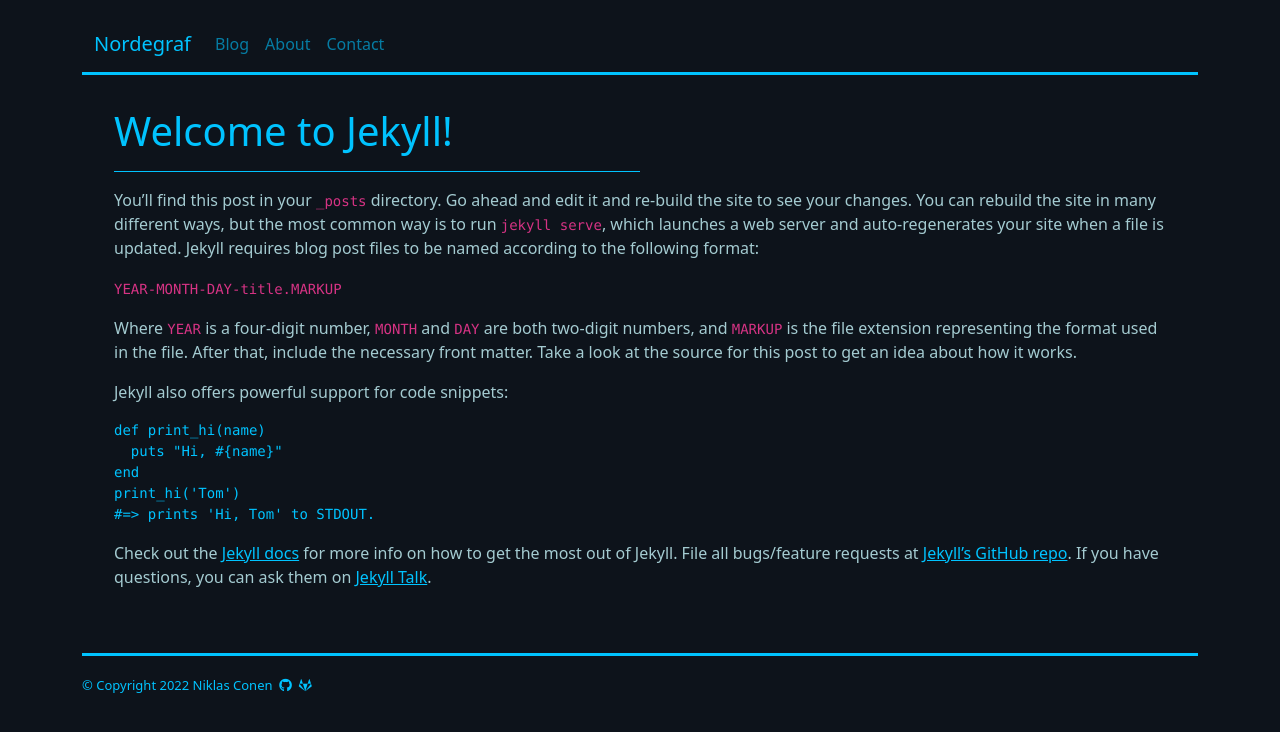
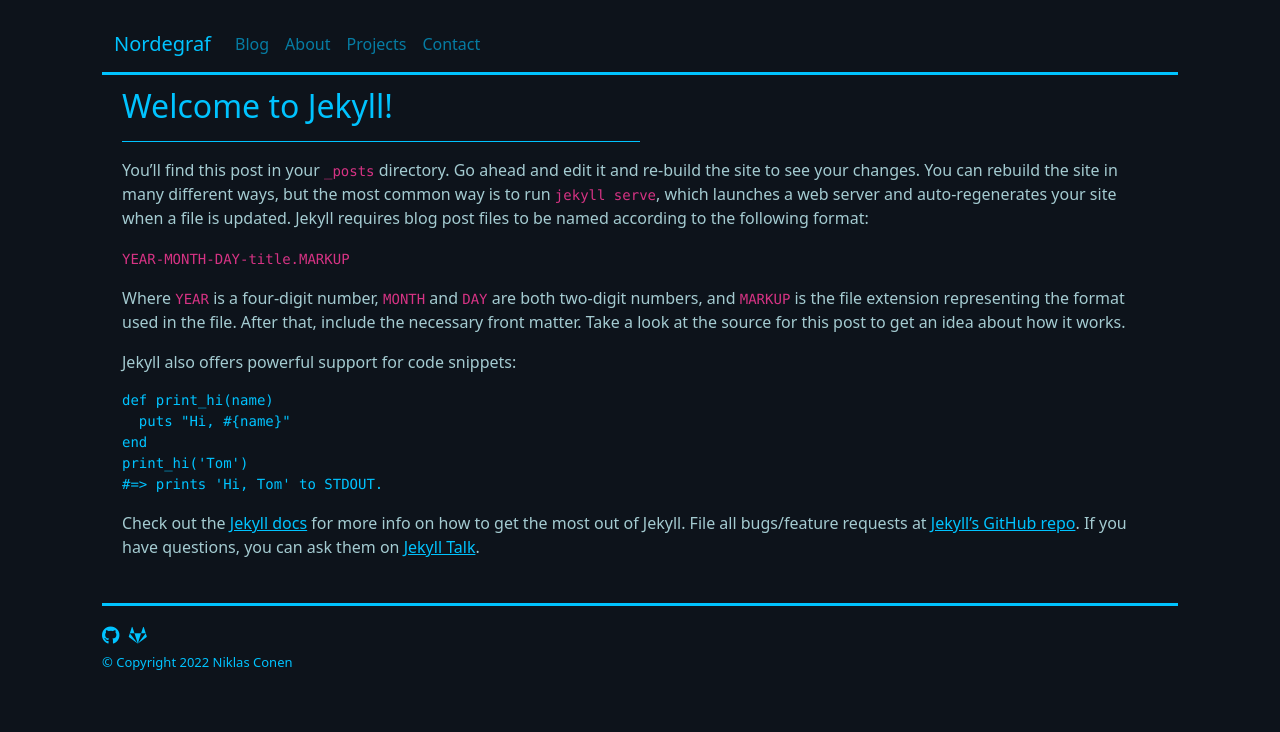
Before and after one commit to Nordegraf/nordegraf.github.io, a Jekyll site: the page built from _posts/2022-01-02-welcome-to-jekyll.markdown, in a window 1280 px wide. Shown: the top 732 px of the page. Built offline with Jekyll 4.4.1, drawn with Linux system fonts in a browser that asks for light colours.

Commit message:
layout adjustments, new project page

```diff
--- a/_data/navigation.yml
+++ b/_data/navigation.yml
@@ -4,5 +4,8 @@
 - name: About
   link: /about.html
 
+- name: Projects
+  link: /projects.html
+
 - name: Contact
   link: /contact.html
--- a/_includes/footer.html
+++ b/_includes/footer.html
@@ -1,8 +1,10 @@
 <footer>
   <hr class="footer">
+    <span style="font-size: large;">
+      <a href="https://github.com/Nordegraf"><i class="fab fa-github"></i></a>&nbsp;
+      <a href="https://gitlab.com/nordegraf"><i class="fab fa-gitlab"></i></a>
+    </span><br>
     <span style="font-size: small;">
       &copy; Copyright 2022 Niklas Conen&nbsp;
-      <a href="https://github.com/Nordegraf"><i class="fab fa-github"></i></a>&nbsp;
-      <a href="https://gitlab.com/nordegraf"><i class="fab fa-gitlab"></i></a>
     </span>
 </footer>
--- a/_layouts/blog.html
+++ b/_layouts/blog.html
@@ -2,6 +2,7 @@
 layout: default
 ---
 
+<h2>Blog Posts</h2>
 <!-- Blog Entries -->
 <hr class="posts">
 {% for post in paginator.posts %}
--- a/_layouts/default.html
+++ b/_layouts/default.html
@@ -2,9 +2,9 @@
 <html>
   {% include head.html %}
   <body>
-    <div class="container py-3">
+    <div class="container py-3" style="max-width: 1100px">
       {% include navigation.html %}
-        <div class="container px-2 py-3">
+        <div class="container px-2 py-2">
           {{ content }}
         </div>
       {% include footer.html %}
--- a/_layouts/post.html
+++ b/_layouts/post.html
@@ -1,8 +1,8 @@
 ---
 layout: default
 ---
-<div class="container px-4 py-3">
-<h1>{{ page.title }}</h1>
+<div class="container py-1">
+<h2>{{ page.title }}</h2>
 <hr style="width: 50%">
 
 {{ content }}
--- /dev/null
+++ b/projects.html
@@ -0,0 +1,3 @@
+---
+layout: default
+---
```
